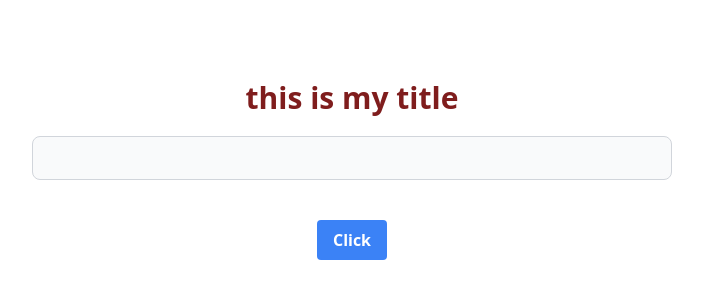
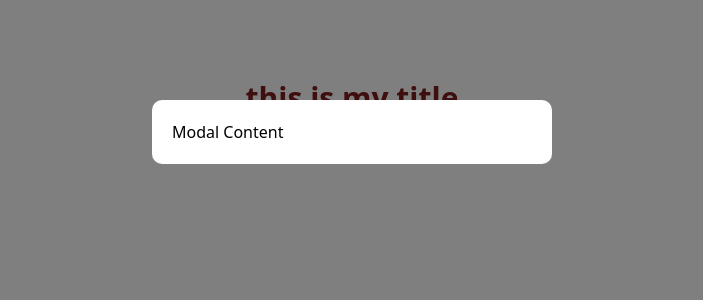
Before and after one commit to atroopa/vue-friday, a Vue app: page / in a window 1280 px wide. Shown: the top 300 px of the page, without its empty margins (288-991 px from the left). Built offline with nearby package versions, Linux system fonts and the light colour scheme.

Commit message:
register modal componet in app.vue

```diff
--- a/src/App.vue
+++ b/src/App.vue
@@ -1,34 +1,39 @@
+<!-- ---------- template ---------- -->
 <template>
   <div class="flex flex-col items-center justify-center ">
     <h1 class="text-3xl pt-20 pb-5 font-bold text-red-900">{{title}}</h1>
-    <input type="text" ref="name" class="pt-3 w-1/2
-                                      bg-gray-50 border border-gray-300 text-gray-900
-                                        text-sm rounded-lg focus:ring-blue-500 focus:border-blue-500
-                                        block p-2.5 dark:bg-gray-700 dark:border-gray-600
-                                      dark:placeholder-gray-400 dark:text-white
-                                      dark:focus:ring-blue-500 dark:focus:border-blue-500">
-    <button @click="handleEvent" class="my-10 bg-blue-500 hover:bg-blue-700 text-white font-bold py-2 px-4 rounded">
-      Click
-    </button>
+    <ModalVue/>
   </div>
 </template>
 
+<!-- ---------- script ---------- -->
+
 <script>
+import ModalVue from './components/Modal.vue';
 
   export default {
     name: 'App',
+
+    components: {
+      ModalVue
+    },
+
     data() {
       return {
         title: 'this is my title'
       }
     },
+
     methods: {
       handleEvent(){
         console.log(this.$refs.name);
       }
     },
+
   }
 </script>
+
+<!-- ---------- style ---------- -->
 
 <style>
 
```
Lines whose indentation alone changed are shown as unchanged.
